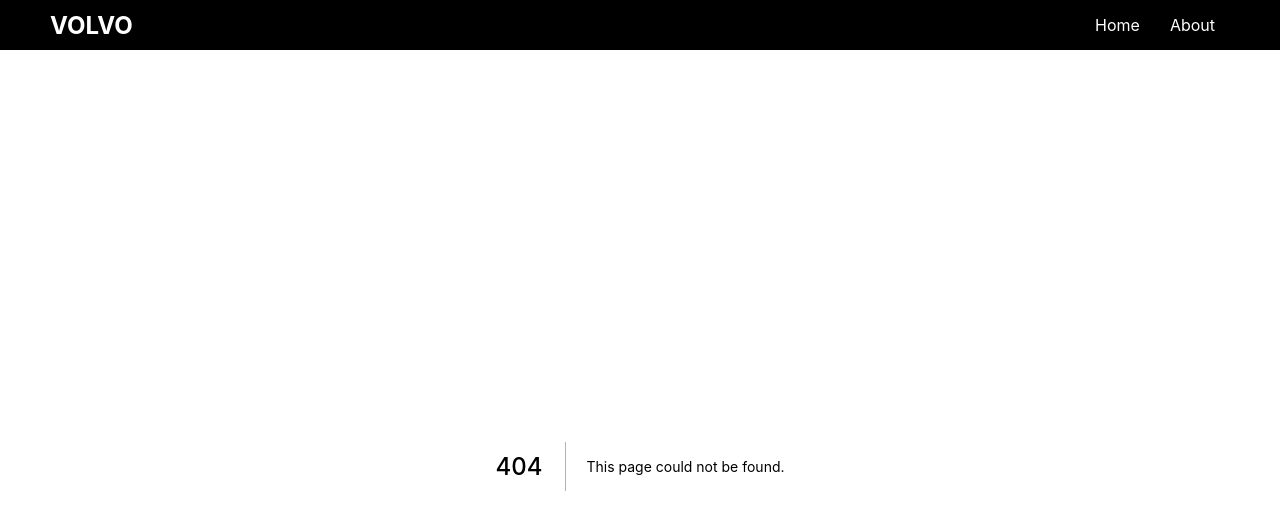
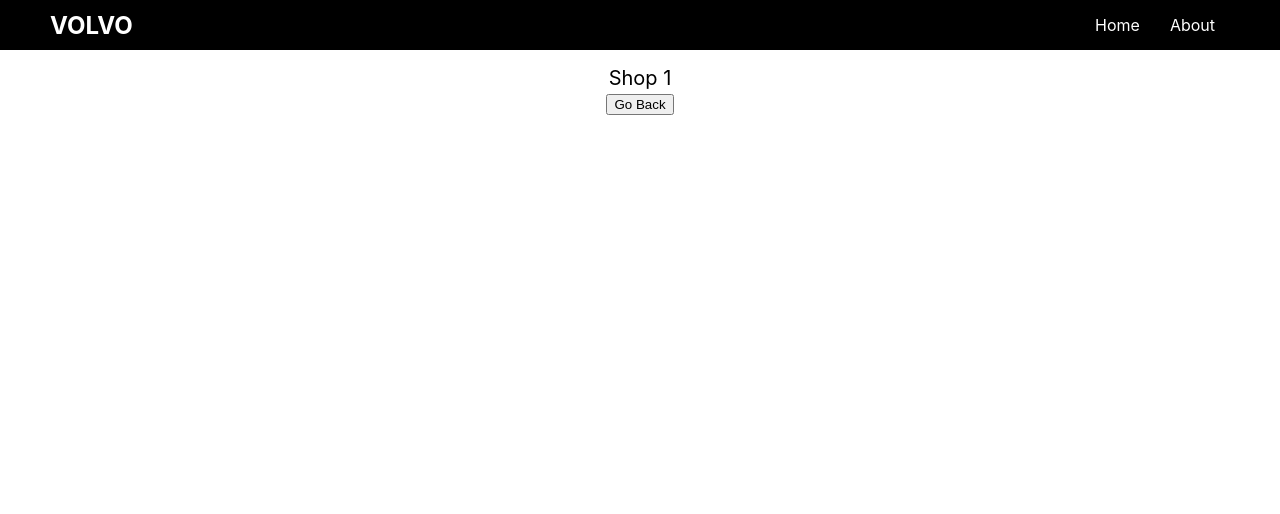
Before and after one commit to polothil/next-volvo, a Next.js app: page /shop/1 in a window 1280 px wide. Before the commit this address had no page. Shown: the top 514 px of the page. Built offline with nearby package versions, Linux system fonts and the light colour scheme.

Commit message:
shop and learn pages updated

```diff
--- /dev/null
+++ b/pages/shop/[id]/index.tsx
@@ -0,0 +1,22 @@
+import { useRouter } from 'next/router';
+import Link from 'next/link';
+import Meta from '../../../components/Meta';
+
+const learn = () => {
+  const router = useRouter();
+  const { id } = router.query;
+
+  return (
+    <>
+      <Meta />
+      <div>Shop {id}</div>
+      <div className='btn-group'>
+        <button>
+          <Link href='/'>Go Back</Link>
+        </button>
+      </div>
+    </>
+  );
+};
+
+export default learn;
```
Also changed, not shown: pages/learn/[id]/index.tsx (+8 -6 lines).
